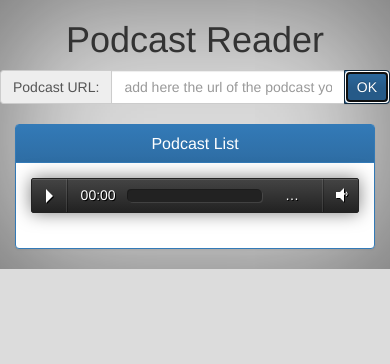
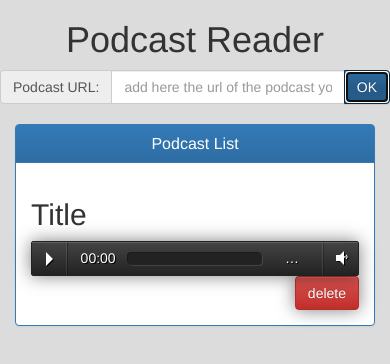
Before and after one commit to BryanBoni/JavaScriptTP, a plain HTML site: page TpJs4/public_html/index.html in a window 390 px wide. Both pictures are taken after a click on the button "OK". Drawn offline with nearby package versions, Linux system fonts and the light colour scheme; no server answers.

Commit message:
adding delete button

```diff
--- a/TpJs4/public_html/main.css
+++ b/TpJs4/public_html/main.css
@@ -12,7 +12,15 @@ body{
 #podcastColor{
     background-color: black;
 }
-
+#pod{
+    text-align: left;
+}
+#pod button{
+    -webkit-box-shadow: inset 0 1px 0 rgba( 255, 255, 255, .15 ), 0 0 1.25em rgba( 0, 0, 0, .5 ); /* 20 */
+    -moz-box-shadow: inset 0 1px 0 rgba( 255, 255, 255, .15 ), 0 0 1.25em rgba( 0, 0, 0, .5 ); /* 20 */
+    box-shadow: inset 0 1px 0 rgba( 255, 255, 255, .15 ), 0 0 1.25em rgba( 0, 0, 0, .5 ); /* 20 */
+    float: right;
+}
 /*audio{
     width: 100%;
     background-color: red;
@@ -410,24 +418,3 @@ body{
     -o-transition: color .25s ease, background-color .25s ease, opacity .5s ease;
     transition: color .25s ease, background-color .25s ease, opacity .5s ease;
 }
-
-
-/* responsiveness */
-
-@media only screen and ( max-width: 32.5em ) /* 520 */
-{
-    body
-    {
-        -webkit-box-shadow: inset 0 0 9.375em rgba( 0, 0, 0, .5 ); /* 150 */
-        -moz-box-shadow: inset 0 0 9.375em rgba( 0, 0, 0, 5 ); /* 150 */
-        box-shadow: inset 0 0 9.375em rgba( 0, 0, 0, .5 ); /* 150 */
-    }
-    #wrapper
-    {
-        width: 100%;
-        height: auto;
-        position: static;
-        padding: 1.25em; /* 20 */
-        margin: 0;
-    }
-}
--- a/TpJs4/public_html/podcastScript.js
+++ b/TpJs4/public_html/podcastScript.js
@@ -8,21 +8,37 @@ window.addEventListener("load", function () {
 
     function initDisplay() {
         //elementClock.appendChild(elementPodcastButton);
-        elementPodcastButton.addEventListener("click", addPodcast);
+        elementPodcastButton.addEventListener("click", addAudioPodcast);
 
 
     }
 
-    function addPodcast(podcastSource) {
+    function addAudioPodcast(podcastSource) {
         var podcastListenContainer = document.createElement("div");
         var audioActive = document.createElement("audio");
         var sourceTag = document.createElement("source");
+
+        var deleteBtn = document.createElement("button");
+
         var brTag = document.createElement("br");
+
+        //set up the div tag
+        podcastListenContainer.setAttribute("id","pod");
+        podcastListenContainer.innerHTML += "<h2>Title</h2>";
+
+        //set up for the audio tag
         audioActive.setAttribute("preload", "auto");
         audioActive.setAttribute("controls", "");
+
+        //set up for the source tag
         sourceTag.setAttribute("src", "audio.mp3");
+        sourceTag.setAttribute("type", "audio/mpeg");
 
-        sourceTag.setAttribute("type", "audio/mpeg");
+        //set up the button tag, used to delete the current podcast
+        deleteBtn.setAttribute("type","button");
+        // Indicates a dangerous or potentially negative action
+        deleteBtn.setAttribute("class","btn btn-danger");
+        deleteBtn.textContent = "delete";
 
 
         /*
@@ -37,6 +53,7 @@ window.addEventListener("load", function () {
         elementPodcast.appendChild(podcastListenContainer);
         podcastListenContainer.appendChild(audioActive);
         audioActive.appendChild(sourceTag);
+        podcastListenContainer.appendChild(deleteBtn);
         arrayPodcast.push(podcastListenContainer);
         elementPodcast.appendChild(brTag);
 
@@ -52,12 +69,12 @@ window.addEventListener("load", function () {
             xhr = new XMLHttpRequest();
             xhr.open("GET", "http://crossorigin.me/" + url, true);
             xhr.onload = function() {
-                alert("Received: " + xhr.responseXML.querySelectorAll("item enclosure")[0].getAttribute("url"));
+                console.log("Received: " + xhr.responseXML.querySelectorAll("item enclosure")[0].getAttribute("url"));
             };
             xhr.onerror = function() {
                 alert("Error: request failed :(");
             };
-            xhr.send();
+            xhr.send();//execute the request
         }
         openFeed("http://radiofrance-podcast.net/podcast09/rss_15449.xml");
 
```
Also changed, not shown: TpJs4/public_html/index.html (+0 -1 lines).
